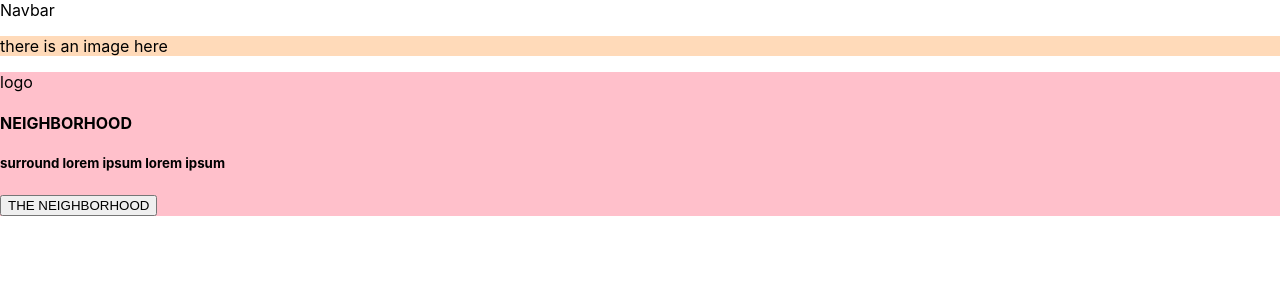
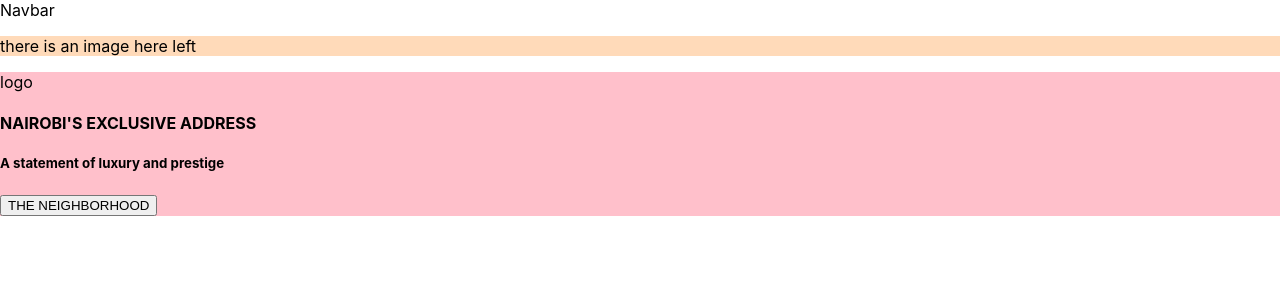
Before and after one commit to OliviaAdongo/the_saruni, a React (Create React App) app: page /neighborhoodhomepage in a window 1280 px wide. Shown: the top 300 px of the page. Built offline with nearby package versions, Linux system fonts and the light colour scheme.

Commit message:
Milestone: Home page lorem ipsum changed to actual content

```diff
--- a/src/Amenities/AmenitiesHomePage.js
+++ b/src/Amenities/AmenitiesHomePage.js
@@ -7,8 +7,8 @@ function AmenitiesHomePage() {
     <div className="amenities">
     <div className="left">
       <p>logo</p>
-      <h4>AMENITIES</h4>
-      <h5> surround lorem ipsum lorem ipsum</h5>
+      <h4>A LIFESTYLEE METICULOUSLY CURATED</h4>
+      <h5> for the most discerning urban connoiseur</h5>
       <button  onClick={()=>{ navigate('/amenities')}}>THE AMENITIES</button>
     </div>
     <div className="right">
--- a/src/Home/Home.js
+++ b/src/Home/Home.js
@@ -7,8 +7,10 @@ function Home() {
     <div className="homepage">
       <div className="toppart">Navigation bar</div>
       <div className="main body">
+      <p>Logo</p>
         <h1> THE SARUNI </h1>
-        <h3>LUXURIOUS LOREM IPSUM LOREM IPSUM</h3>
+        <h3>A LUXURIOUS SANCTUARY</h3>
+        <h6>nested in unparalleled tranquility</h6>
       </div>
       <div className="scroller">
       <button className='explore'  onClick={()=>{ navigate('/residencehomepage')}} >EXPLORE</button>
--- a/src/Neighborhood/NeighborhoodHomepage.js
+++ b/src/Neighborhood/NeighborhoodHomepage.js
@@ -7,11 +7,11 @@ function NeighborhoodHomepage() {
   return (
     <div className="neighborhood">
     <div className="left">
-      <p>there is an image here</p>
+      <p>there is an image here left</p>
     </div>
     <div className="right"><p>logo</p>
-      <h4>NEIGHBORHOOD</h4>
-      <h5> surround lorem ipsum lorem ipsum</h5>
+      <h4>NAIROBI'S EXCLUSIVE ADDRESS</h4>
+      <h5> A statement of luxury and prestige</h5>
       <button   onClick={()=>{ navigate('/neighborhood')}}>THE NEIGHBORHOOD</button>
     </div>
   </div>
--- a/src/Residence/ResidenceHomePage.js
+++ b/src/Residence/ResidenceHomePage.js
@@ -9,11 +9,11 @@ function ResidenceHomePage() {
       <div className="left">
         <p>logo</p>
         <h4>RESIDE IN LUXURY</h4>
-        <h5> surround lorem ipsum lorem ipsum</h5>
+        <h5> surrounded by spectacular views</h5>
         <button  onClick={()=>{ navigate('/residence')}}>THE RESIDENCES</button>
       </div>
       <div className="right">
-        <p>There is  an image here</p>
+        <p>There is  an image here right side</p>
       </div>
     </div>
   )
```
